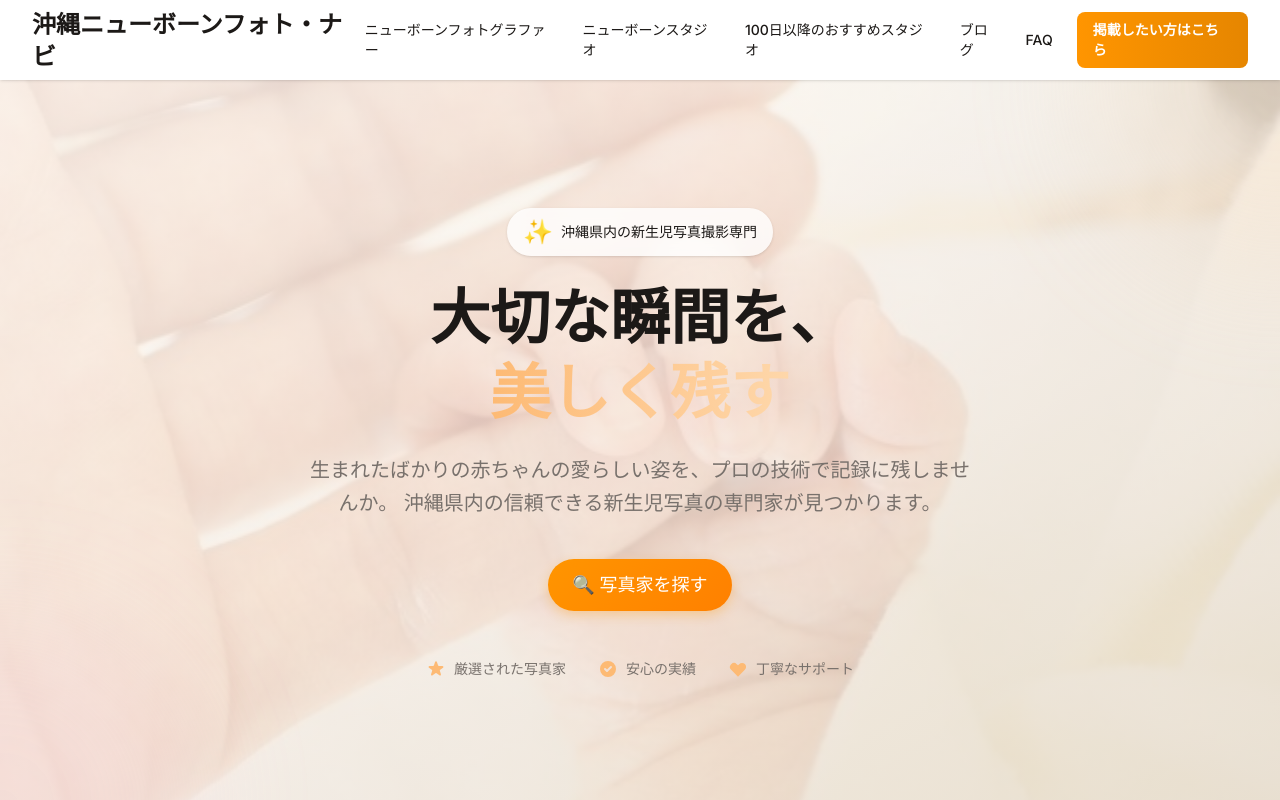
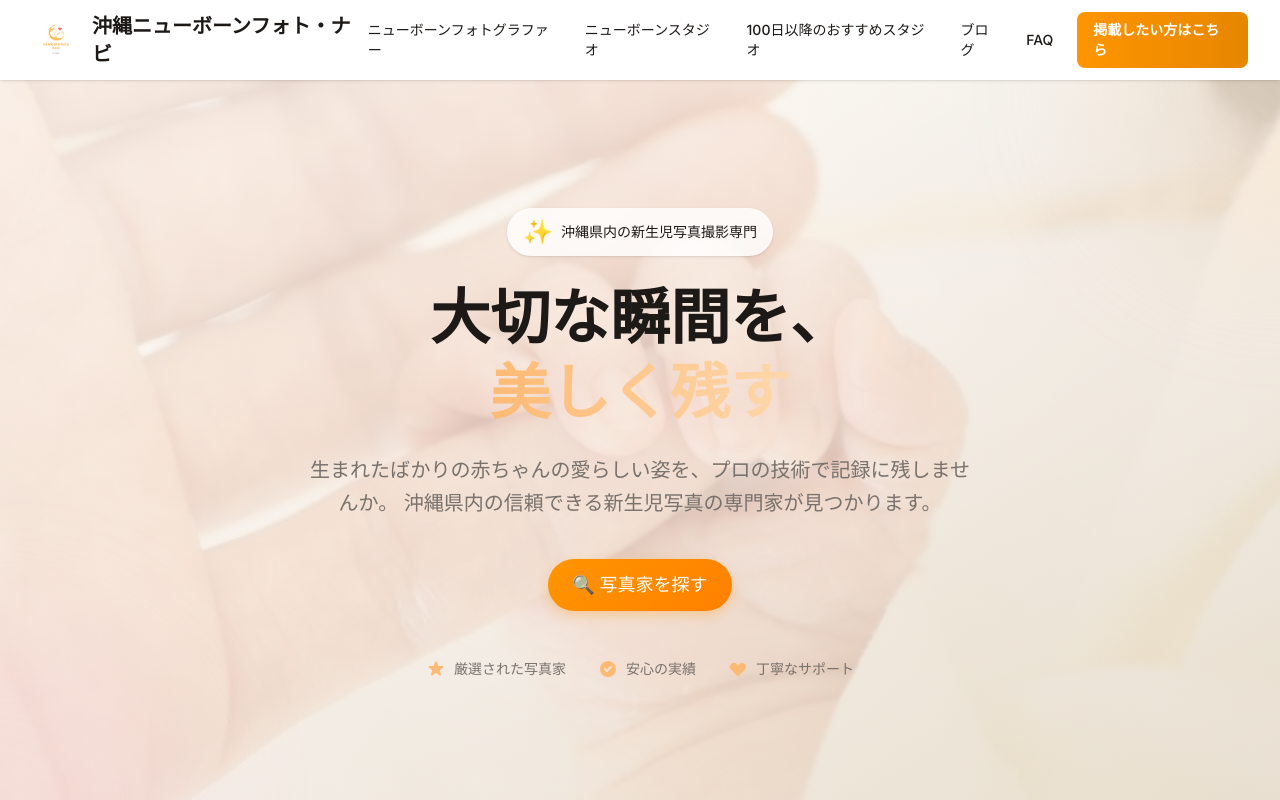
Before and after one commit to rasuta1125/okinawa-newborn-photo-navi, a Next.js app: page / in a window 1280 px wide. Shown: the top 800 px of the page. Built offline with nearby package versions, Linux system fonts and the light colour scheme; no server answers; the database is empty.

Commit message:
ロゴ画像を追加してヘッダーを更新
- 新しいロゴ画像を追加（赤ちゃんと月のデザイン）
- ヘッダーにロゴ画像を表示
- レスポンシブ対応（モバイルとデスクトップで最適なサイズ）

```diff
--- a/src/components/Header.tsx
+++ b/src/components/Header.tsx
@@ -1,6 +1,7 @@
 'use client';
 
 import Link from 'next/link';
+import Image from 'next/image';
 import { useState } from 'react';
 
 export function Header() {
@@ -11,8 +12,15 @@ export function Header() {
             <nav className="container-custom">
                 <div className="flex items-center justify-between h-16 md:h-20">
                     {/* Logo */}
-                    <Link href="/" className="flex items-center gap-2 group">
-                        <span className="text-xl md:text-2xl font-bold text-[var(--primary)]" style={{ fontFamily: 'var(--font-heading)' }}>
+                    <Link href="/" className="flex items-center gap-3 group">
+                        <Image
+                            src="/images/logo.png"
+                            alt="沖縄ニューボーンフォト・ナビ"
+                            width={50}
+                            height={50}
+                            className="w-10 h-10 md:w-12 md:h-12"
+                        />
+                        <span className="text-lg md:text-xl font-bold text-[var(--primary)] hidden sm:block" style={{ fontFamily: 'var(--font-heading)' }}>
                             沖縄ニューボーンフォト・ナビ
                         </span>
                     </Link>
```
Also changed, not shown: public/images/logo.png (added).
